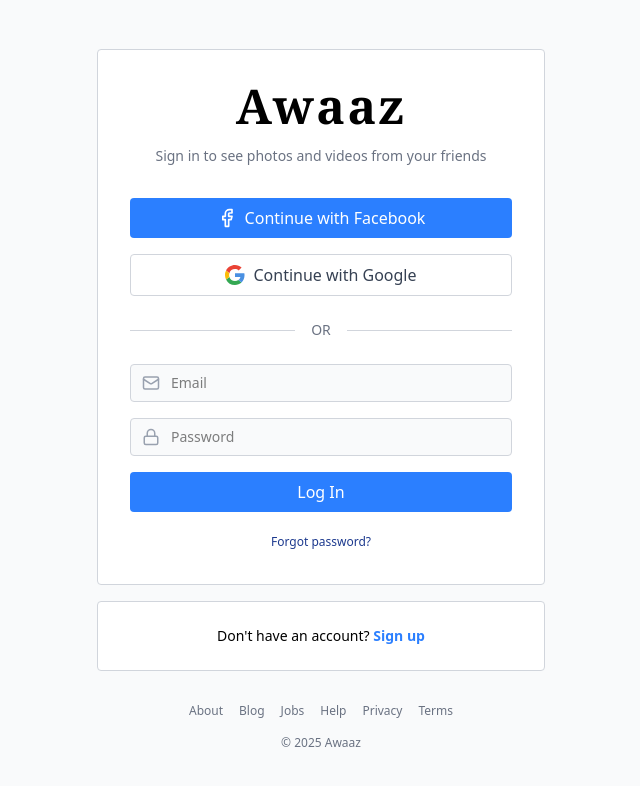
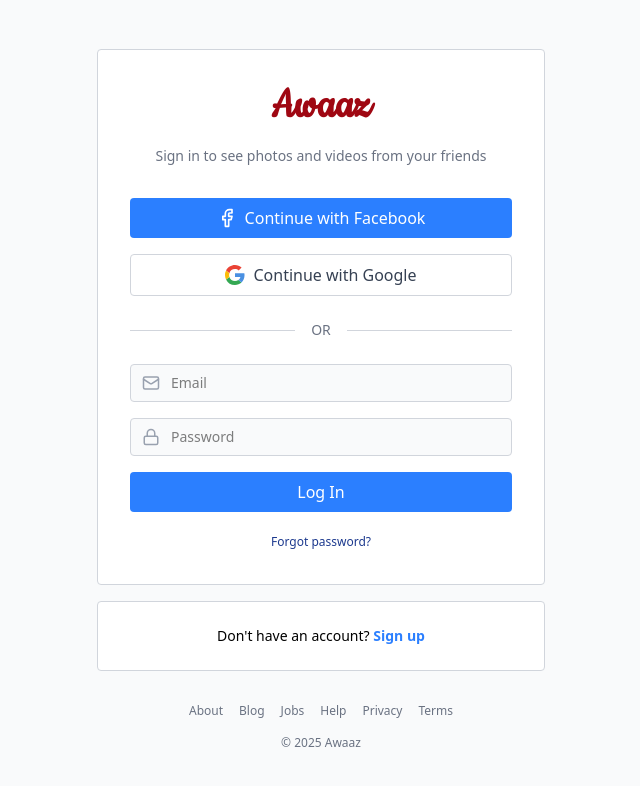
Before and after one commit to ZakariaZack98/Awaaz, a React (Vite) app: page /signin in a window 1280 px wide. Shown: the top 786 px of the page, without its empty margins (319-959 px from the left). Built offline with nearby package versions, Linux system fonts and the light colour scheme.

Commit message:
logo re-styled, not found page added

```diff
--- a/src/App.jsx
+++ b/src/App.jsx
@@ -10,6 +10,7 @@ import Notifications from "./pages/Notifications/Notifications";
 import Explore from "./pages/Explore/Explore";
 import AccessDenied from "./pages/Error/AccessDenied";
 import AddStory from "./pages/AddStory/AddStory";
+import NotFound from "./pages/Error/NotFound";
 
 const App = () => {
   return (
@@ -30,6 +31,7 @@ const App = () => {
         <Route path="/signin" element={<SignIn />} />
         <Route path="/signup" element={<SignUp />} />
         <Route path="/accessdenied" element={<AccessDenied />} />
+        <Route path="/*" element={<NotFound />} />
       </Routes>
     </BrowserRouter>
   );
--- a/src/components/common/Sidebar.jsx
+++ b/src/components/common/Sidebar.jsx
@@ -74,7 +74,7 @@ const Sidebar = () => {
   return (
     <div className="w-1/5 h-screen overflow-hidden p-5 border-gray-300 text-mainfontColor">
       <div className="w-64 h-full py-4 flex flex-col">
-        <h1 className="text-2xl font-bold mb-10 font-sans">Awaaz</h1>
+        <h1 className="text-[60px] ms-3 font-black mb-10 font-sans cookie text-red-800" >Awaaz</h1>
 
         <nav className="flex flex-col gap-2">
           {navItems.map(({ label, icon: Icon, path, img }, index) => {
--- a/src/components/common/SidebarMenu.jsx
+++ b/src/components/common/SidebarMenu.jsx
@@ -51,8 +51,9 @@ const SidebarMenu = ({ setShowSidebarMenu }) => {
     >
       {menuItems.map((item, index) => (
         <div
-          key={index}
-          onClick={() => {
+          key={item.label}
+          onClick={(e) => {
+            e.stopPropagation()
             if (item.label === "Log out") {
               handleLogOut();
             } else {
--- a/src/index.css
+++ b/src/index.css
@@ -1,3 +1,4 @@
+@import url('https://fonts.googleapis.com/css2?family=Cookie&display=swap');
 @import "tailwindcss";
 
 :root {
@@ -6,6 +7,10 @@
 
 @theme {
   --color-mainfontColor: var(--mainFontColor);
+}
+
+.cookie {
+  font-family: "Cookie", cursive;
 }
 
 .slick-track {
--- /dev/null
+++ b/src/pages/Error/NotFound.jsx
@@ -0,0 +1,18 @@
+import React from 'react';
+import { Link } from 'react-router-dom';
+
+const NotFound = () => {
+  return (
+    <div className="flex justify-center items-center h-screen">
+      <div className="text-center">
+        <h1 className="text-3xl font-bold mb-4">404: Not Found</h1>
+        <p className="text-lg mb-8">Sorry, the page you are looking for does not exist.</p>
+        <Link to="/" className="text-blue-500 hover:text-blue-700">
+          Return to Homepage
+        </Link>
+      </div>
+    </div>
+  );
+};
+
+export default NotFound;
--- a/src/pages/SignIn/SignIn.jsx
+++ b/src/pages/SignIn/SignIn.jsx
@@ -31,7 +31,7 @@ const SignIn = () => {
         <div className="bg-white p-8 border border-gray-300 rounded mb-4">
           {/* Logo and App Name */}
           <div className="flex flex-col items-center mb-8">
-            <h1 className="text-5xl font-semibold mb-4 font-serif tracking-wider">Awaaz</h1>
+            <h1 className="text-5xl font-semibold mb-4 text-red-800 cookie">Awaaz</h1>
             <p className="text-gray-500 text-sm text-center">
               Sign in to see photos and videos from your friends
             </p>
--- a/src/pages/SignUp/SignUp.jsx
+++ b/src/pages/SignUp/SignUp.jsx
@@ -78,10 +78,6 @@ const SignUp = () => {
       }
     }
 
-    // Implement your signup logic here with Firebase Auth or your backend
-    // ...additional sign-up logic...
-
-    // Create User in Database/Firebase
     createUserWithEmailAndPassword(auth, formData.email, formData.password)
       .then((userInfo) => {
         sendEmailVerification(auth.currentUser);
@@ -113,7 +109,7 @@ const SignUp = () => {
   return (
     <div className="min-h-screen flex items-center justify-center bg-gray-100 py-5">
       <div className="bg-white p-6 w-full max-w-md rounded-md shadow-md border border-gray-200">
-        <h2 className="text-2xl text-center font-semibold text-gray-800 mb-6">Awaaz</h2>
+        <h2 className="text-5xl text-center font-semibold  mb-6  text-red-800 cookie">Awaaz</h2>
         <div className="space-y-3 mb-4">
           {/* Social Sign In Options */}
           <div className="space-y-4 mb-6">
```
